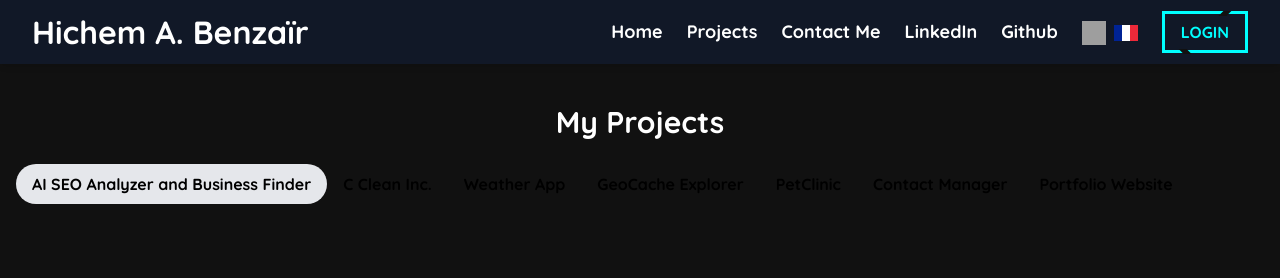
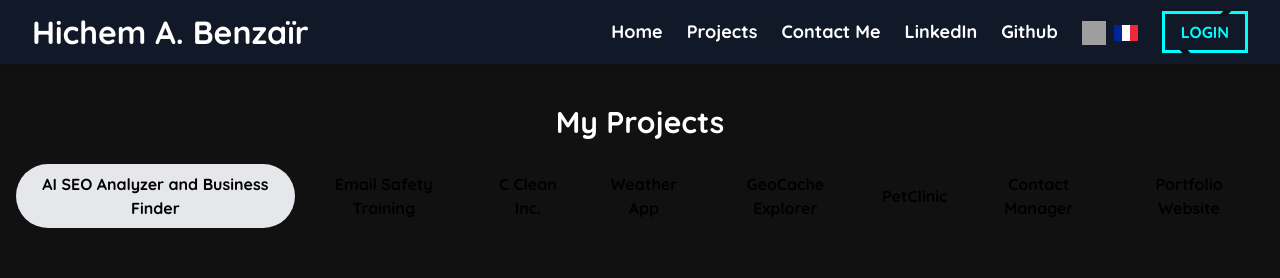
Before and after one commit to MercuryAtom31/portfolio-hichem-benzair, a React (Vite) app in the folder frontend/: page /projects in a window 1280 px wide. Shown: the top 278 px of the page. Built offline with nearby package versions, Linux system fonts and the light colour scheme; no server answers; grey boxes are pictures that could not be loaded.

Commit message:
Inserted a new project right after AI SEO in Projects.tsx

```diff
--- a/frontend/src/pages/Projects.tsx
+++ b/frontend/src/pages/Projects.tsx
@@ -15,6 +15,23 @@ const projectImages = [
       <div className="relative overflow-hidden rounded-2xl bg-gradient-to-br from-[#1f4037] to-[#99f2c8] shadow-lg p-1">
         <video
           src="/videos/AI_SEO_Analyzer.mov"
+          autoPlay
+          loop
+          muted
+          playsInline
+          className="rounded-xl w-full h-[500px] object-contain"
+        />
+      </div>
+    ),
+  },
+  {
+    title: "Email Safety Training",
+    value: "email-safety-training",
+    url: "https://mercuryatom31.github.io/Email-and-Malware-Awareness-and-Training-program/#/",
+    content: (
+      <div className="relative overflow-hidden rounded-2xl bg-gradient-to-br from-[#0f2027] via-[#203a43] to-[#2c5364] shadow-lg p-1">
+        <video
+          src="/videos/EmailSafetyTraining.mov"
           autoPlay
           loop
           muted
```
Also changed, not shown: 1 other file (tests, documents, lock files or other folders).
